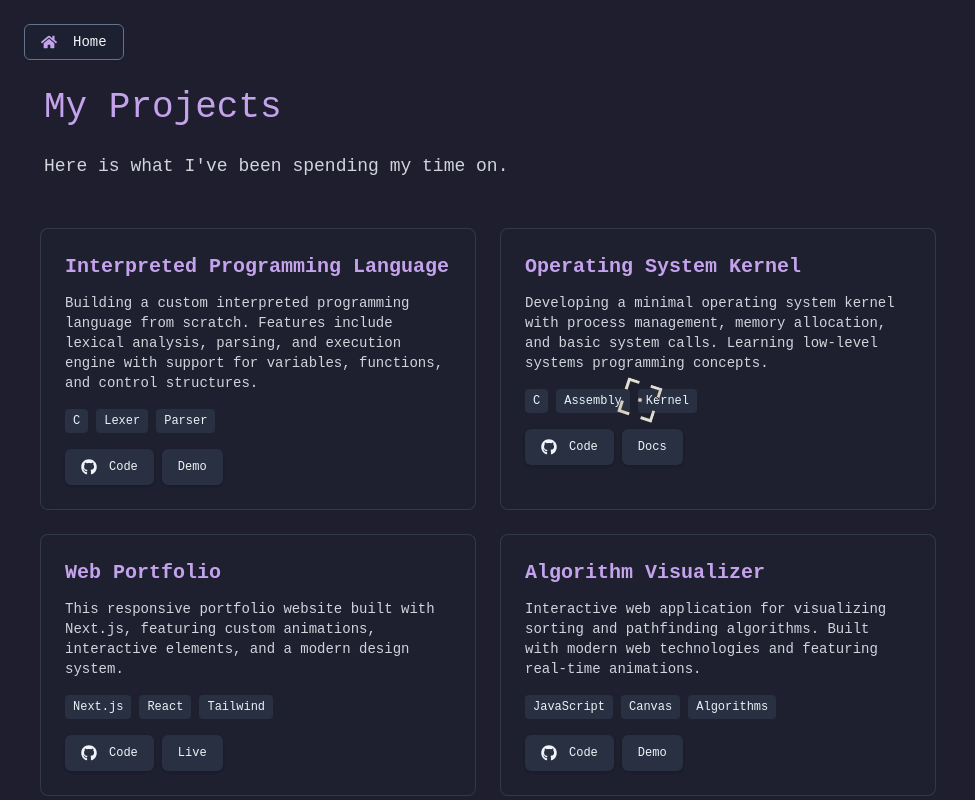
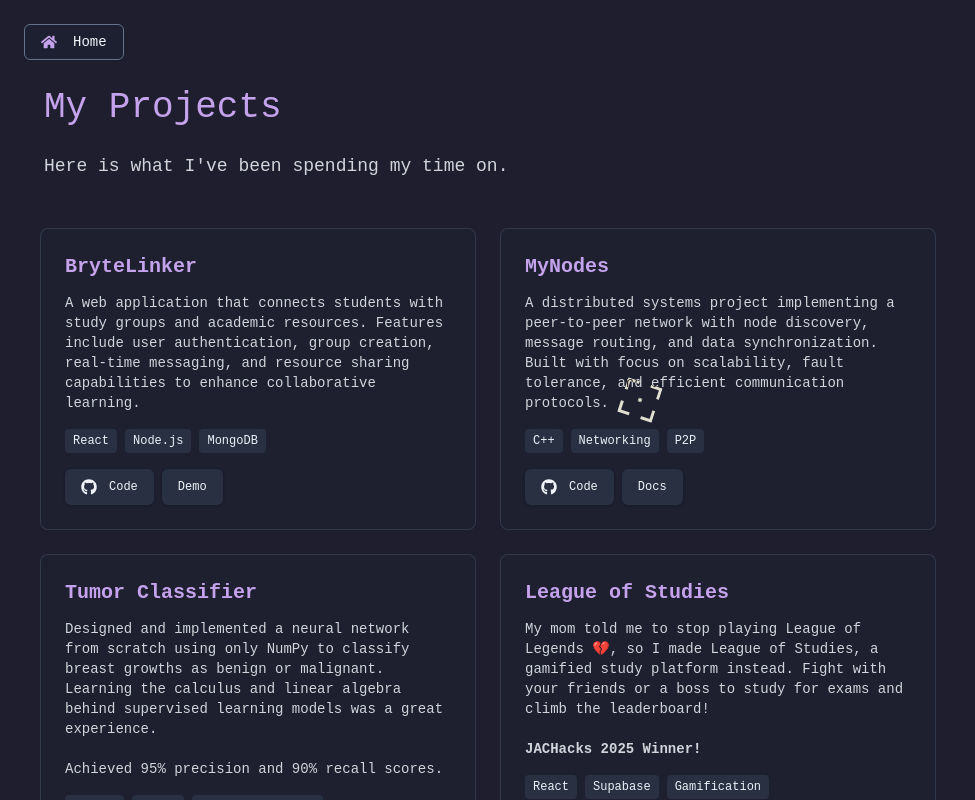
Before and after one commit to Blynkosaur/personal-portfolio-v2, a Next.js app: page /projects in a window 1280 px wide. Shown: the top 800 px of the page, without its empty margins (0-975 px from the left). Built offline with nearby package versions, Linux system fonts and the light colour scheme.

Commit message:
project descriptions

```diff
--- a/src/app/page.js
+++ b/src/app/page.js
@@ -157,9 +157,9 @@ export default function Home() {
         <div className="text-white-600 text-lg mb-8 leading-9" style={{ fontWeight: "300", alignContent: "left", textAlign: "left", width: "100%" }}>
           <ul className="space-y-2">
             <li>• SWE @ <span className="font-medium">University of Waterloo</span></li>
-            <li>• trying to fight imposter syndrome by building</li>
-            <li>• building an interpreted programming language in C</li>
-            <li>• prev. swe intern <a href="https://joinlivewell.ca" target="_blank" rel="noopener noreferrer" className="font-medium hover:underline hover:font-bold transition-all duration-200 cursor-target" style={{ color: "#c4a3ec" }}>@Livewell</a></li>
+            <li>• Fighting imposter syndrome by building things</li>
+            <li>• Building an interpreted programming language in C</li>
+            <li>• Prev. swe intern <a href="https://joinlivewell.ca" target="_blank" rel="noopener noreferrer" className="font-medium hover:underline hover:font-bold transition-all duration-200 cursor-target" style={{ color: "#c4a3ec" }}>@Livewell</a></li>
           </ul>
         </div>
       </div>
--- a/src/app/projects/page.js
+++ b/src/app/projects/page.js
@@ -64,16 +64,16 @@ export default function Projects() {
       <div className="w-full max-w-4xl grid grid-cols-1 md:grid-cols-2 gap-6">
         {/* Project 1 */}
         <div className="cursor-target p-6 bg-slate-800/20 border border-slate-500/30 rounded-lg hover:bg-slate-700/30 hover:border-slate-400/50 transition-all duration-200 backdrop-blur-sm">
-          <h3 className="text-xl font-semibold mb-3" style={{ color: "#c4a3ec" }}>Interpreted Programming Language</h3>
+          <h3 className="text-xl font-semibold mb-3" style={{ color: "#c4a3ec" }}>BryteLinker</h3>
           <p className="text-gray-300 text-sm mb-4">
-            Building a custom interpreted programming language from scratch. Features include
-            lexical analysis, parsing, and execution engine with support for variables,
-            functions, and control structures.
+            A web application that connects students with study groups and academic resources.
+            Features include user authentication, group creation, real-time messaging, and
+            resource sharing capabilities to enhance collaborative learning.
           </p>
           <div className="flex gap-2 mb-4">
-            <span className="text-xs bg-slate-700/50 px-2 py-1 rounded">C</span>
-            <span className="text-xs bg-slate-700/50 px-2 py-1 rounded">Lexer</span>
-            <span className="text-xs bg-slate-700/50 px-2 py-1 rounded">Parser</span>
+            <span className="text-xs bg-slate-700/50 px-2 py-1 rounded">React</span>
+            <span className="text-xs bg-slate-700/50 px-2 py-1 rounded">Node.js</span>
+            <span className="text-xs bg-slate-700/50 px-2 py-1 rounded">MongoDB</span>
           </div>
           <div className="flex gap-2">
             <Button className="cursor-target text-xs bg-slate-700/50 border-slate-500 text-slate-100 hover:bg-slate-600/50 hover:border-slate-400 transition-all duration-200" asChild>
@@ -92,16 +92,16 @@ export default function Projects() {
 
         {/* Project 2 */}
         <div className="cursor-target p-6 bg-slate-800/20 border border-slate-500/30 rounded-lg hover:bg-slate-700/30 hover:border-slate-400/50 transition-all duration-200 backdrop-blur-sm">
-          <h3 className="text-xl font-semibold mb-3" style={{ color: "#c4a3ec" }}>Operating System Kernel</h3>
+          <h3 className="text-xl font-semibold mb-3" style={{ color: "#c4a3ec" }}>MyNodes</h3>
           <p className="text-gray-300 text-sm mb-4">
-            Developing a minimal operating system kernel with process management,
-            memory allocation, and basic system calls. Learning low-level systems
-            programming concepts.
+            A distributed systems project implementing a peer-to-peer network with node
+            discovery, message routing, and data synchronization. Built with focus on
+            scalability, fault tolerance, and efficient communication protocols.
           </p>
           <div className="flex gap-2 mb-4">
-            <span className="text-xs bg-slate-700/50 px-2 py-1 rounded">C</span>
-            <span className="text-xs bg-slate-700/50 px-2 py-1 rounded">Assembly</span>
-            <span className="text-xs bg-slate-700/50 px-2 py-1 rounded">Kernel</span>
+            <span className="text-xs bg-slate-700/50 px-2 py-1 rounded">C++</span>
+            <span className="text-xs bg-slate-700/50 px-2 py-1 rounded">Networking</span>
+            <span className="text-xs bg-slate-700/50 px-2 py-1 rounded">P2P</span>
           </div>
           <div className="flex gap-2">
             <Button className="cursor-target text-xs bg-slate-700/50 border-slate-500 text-slate-100 hover:bg-slate-600/50 hover:border-slate-400 transition-all duration-200" asChild>
@@ -120,52 +120,54 @@ export default function Projects() {
 
         {/* Project 3 */}
         <div className="cursor-target p-6 bg-slate-800/20 border border-slate-500/30 rounded-lg hover:bg-slate-700/30 hover:border-slate-400/50 transition-all duration-200 backdrop-blur-sm">
-          <h3 className="text-xl font-semibold mb-3" style={{ color: "#c4a3ec" }}>Web Portfolio</h3>
+          <h3 className="text-xl font-semibold mb-3" style={{ color: "#c4a3ec" }}>Tumor Classifier</h3>
           <p className="text-gray-300 text-sm mb-4">
-            This responsive portfolio website built with Next.js, featuring custom
-            animations, interactive elements, and a modern design system.
+            Designed and implemented a neural network from scratch using only NumPy to classify breast growths as benign or malignant.
+            Learning the calculus and linear algebra behind supervised learning models was a great experience.
+            <br />
+            <br />
+            Achieved 95% precision and 90% recall scores.
           </p>
           <div className="flex gap-2 mb-4">
-            <span className="text-xs bg-slate-700/50 px-2 py-1 rounded">Next.js</span>
-            <span className="text-xs bg-slate-700/50 px-2 py-1 rounded">React</span>
-            <span className="text-xs bg-slate-700/50 px-2 py-1 rounded">Tailwind</span>
+            <span className="text-xs bg-slate-700/50 px-2 py-1 rounded">Python</span>
+            <span className="text-xs bg-slate-700/50 px-2 py-1 rounded">NumPy</span>
+            <span className="text-xs bg-slate-700/50 px-2 py-1 rounded">Machine Learning</span>
           </div>
           <div className="flex gap-2">
             <Button className="cursor-target text-xs bg-slate-700/50 border-slate-500 text-slate-100 hover:bg-slate-600/50 hover:border-slate-400 transition-all duration-200" asChild>
-              <a href="#" target="_blank" rel="noopener noreferrer">
+              <a href="https://github.com/Blynkosaur/Tumor-Classification" target="_blank" rel="noopener noreferrer">
+                <FaGithub className="mr-1" />
+                Code
+              </a>
+            </Button>
+
+          </div>
+        </div>
+
+        {/* Project 4 */}
+        <div className="cursor-target p-6 bg-slate-800/20 border border-slate-500/30 rounded-lg hover:bg-slate-700/30 hover:border-slate-400/50 transition-all duration-200 backdrop-blur-sm">
+          <h3 className="text-xl font-semibold mb-3" style={{ color: "#c4a3ec" }}>League of Studies</h3>
+          <p className="text-gray-300 text-sm mb-4">
+            My mom told me to stop playing League of Legends 💔, so I made League of Studies, a gamified study platform instead.
+            Fight with your friends or a boss to study for exams and climb the leaderboard!
+            <br />
+            <br />
+            <b>JACHacks 2025 Winner!</b>
+          </p>
+          <div className="flex gap-2 mb-4">
+            <span className="text-xs bg-slate-700/50 px-2 py-1 rounded">React</span>
+            <span className="text-xs bg-slate-700/50 px-2 py-1 rounded">Supabase</span>
+            <span className="text-xs bg-slate-700/50 px-2 py-1 rounded">Gamification</span>
+          </div>
+          <div className="flex gap-2">
+            <Button className="cursor-target text-xs bg-slate-700/50 border-slate-500 text-slate-100 hover:bg-slate-600/50 hover:border-slate-400 transition-all duration-200" asChild>
+              <a href="https://github.com/Blynkosaur/LeagueOfStudies" target="_blank" rel="noopener noreferrer">
                 <FaGithub className="mr-1" />
                 Code
               </a>
             </Button>
             <Button className="cursor-target text-xs bg-slate-700/50 border-slate-500 text-slate-100 hover:bg-slate-600/50 hover:border-slate-400 transition-all duration-200" asChild>
-              <a href="#" target="_blank" rel="noopener noreferrer">
-                Live
-              </a>
-            </Button>
-          </div>
-        </div>
-
-        {/* Project 4 */}
-        <div className="cursor-target p-6 bg-slate-800/20 border border-slate-500/30 rounded-lg hover:bg-slate-700/30 hover:border-slate-400/50 transition-all duration-200 backdrop-blur-sm">
-          <h3 className="text-xl font-semibold mb-3" style={{ color: "#c4a3ec" }}>Algorithm Visualizer</h3>
-          <p className="text-gray-300 text-sm mb-4">
-            Interactive web application for visualizing sorting and pathfinding algorithms.
-            Built with modern web technologies and featuring real-time animations.
-          </p>
-          <div className="flex gap-2 mb-4">
-            <span className="text-xs bg-slate-700/50 px-2 py-1 rounded">JavaScript</span>
-            <span className="text-xs bg-slate-700/50 px-2 py-1 rounded">Canvas</span>
-            <span className="text-xs bg-slate-700/50 px-2 py-1 rounded">Algorithms</span>
-          </div>
-          <div className="flex gap-2">
-            <Button className="cursor-target text-xs bg-slate-700/50 border-slate-500 text-slate-100 hover:bg-slate-600/50 hover:border-slate-400 transition-all duration-200" asChild>
-              <a href="#" target="_blank" rel="noopener noreferrer">
-                <FaGithub className="mr-1" />
-                Code
-              </a>
-            </Button>
-            <Button className="cursor-target text-xs bg-slate-700/50 border-slate-500 text-slate-100 hover:bg-slate-600/50 hover:border-slate-400 transition-all duration-200" asChild>
-              <a href="#" target="_blank" rel="noopener noreferrer">
+              <a href="https://ihatestudying.study" target="_blank" rel="noopener noreferrer">
                 Demo
               </a>
             </Button>
@@ -183,7 +185,7 @@ export default function Projects() {
         </p>
         <div className="flex gap-4 justify-center flex-wrap">
           <Button className="cursor-target bg-slate-800/30 border-slate-500 text-slate-100 hover:bg-slate-700/50 hover:border-slate-400 transition-all duration-200 backdrop-blur-sm" asChild>
-            <a href="mailto:b86lin@uwaterloo.ca" target="_blank" rel="noopener noreferrer">
+            <a href="/Bryan_Lin_Resume.pdf" target="_blank" rel="noopener noreferrer">
               <FaPaperclip className="mr-2" />
               Resume
             </a>
```
Also changed, not shown: 1 other file (tests, documents, lock files or other folders).
